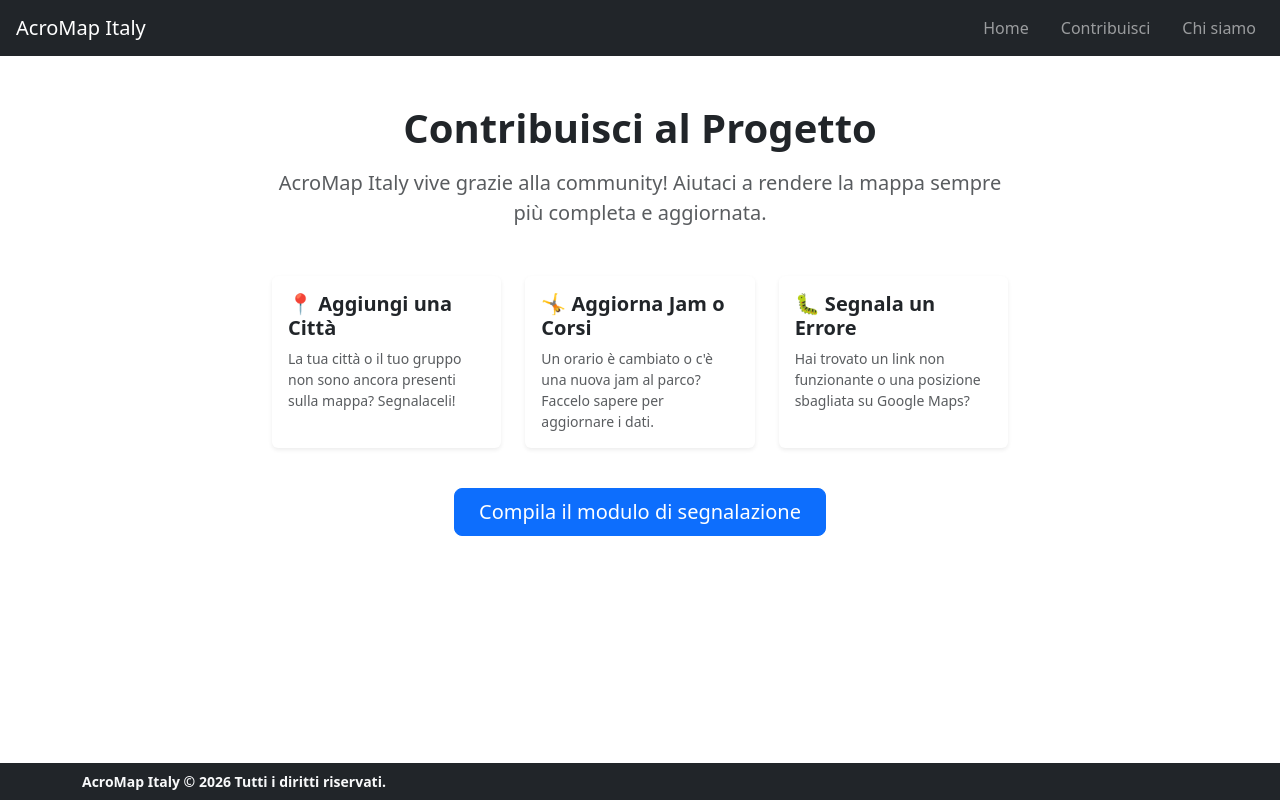
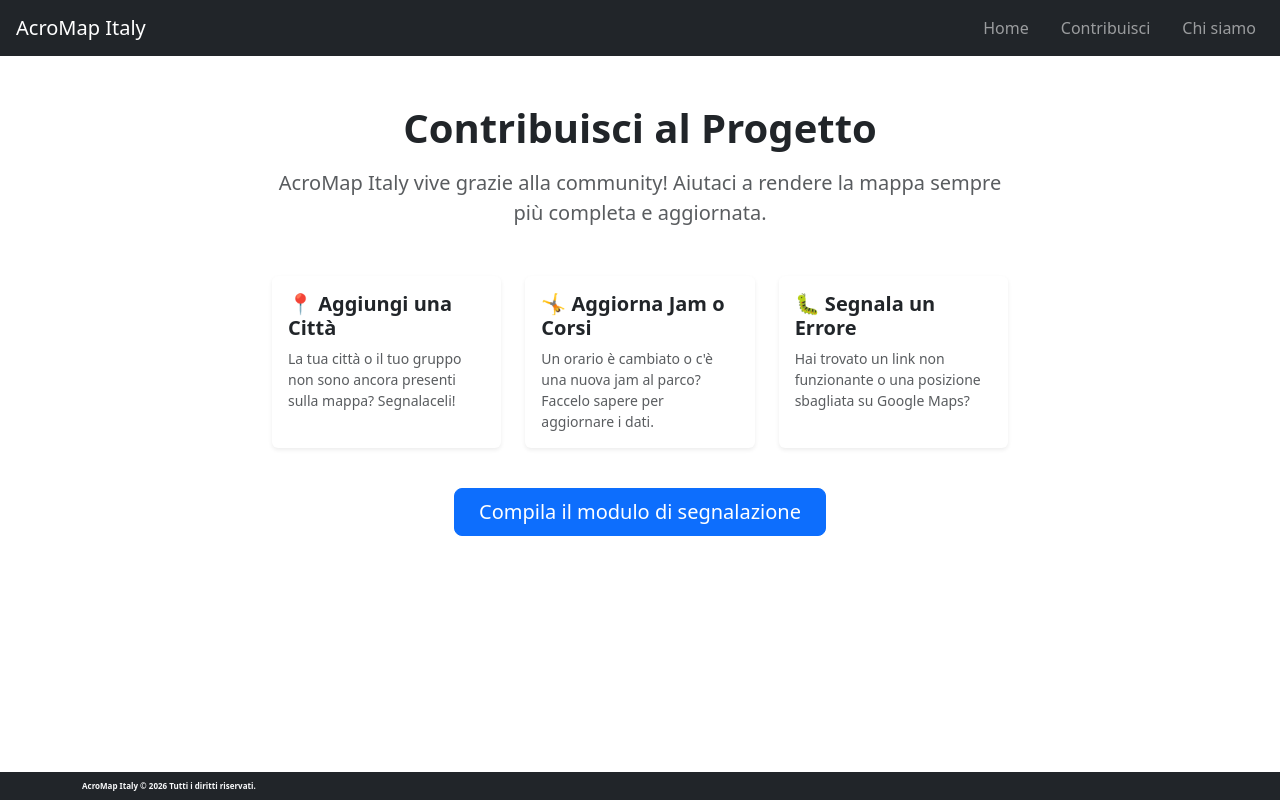
Before and after one commit to jacopo-nesti/AcroMap_Italy, a React (Vite) app: page /contribute in a window 1280 px wide. Built offline with nearby package versions, Linux system fonts and the light colour scheme.

Commit message:
remove MIT license, add link to tally form

```diff
--- a/public/data/cities.json
+++ b/public/data/cities.json
@@ -41,6 +41,7 @@
           {
             "id": 1,
             "name": "Corso Principianti",
+            "teachers": ["Marco Rossi", "Giulia Bianchi"],
             "day": "Giovedì",
             "start_time": "20:30",
             "end_time": "22:00",
@@ -119,6 +120,7 @@
           {
             "id": 1,
             "name": "Livello Base",
+            "teachers": ["Elena Verdi"],
             "day": "Giovedì",
             "start_time": "20:00",
             "end_time": "21:30",
--- a/src/components/CourseCard.jsx
+++ b/src/components/CourseCard.jsx
@@ -4,6 +4,7 @@ function CourseCard({ course }) {
         <li className="course-card list-group-item mb-2">
 
             <p className="mb-1"><strong>Corso:</strong> {course.name}</p>
+            <p className="mb-1"><strong>Insegnanti:</strong> {course.teachers?.join(', ')}</p>
             <p className="mb-1"><strong>Livello:</strong> {course.level}</p>
             <p className="mb-1"><strong>Giorno:</strong> {course.day}</p>
             <p className="mb-1"><strong>Orario:</strong> {course.start_time} - {course.end_time}</p>
--- a/src/components/Footer.jsx
+++ b/src/components/Footer.jsx
@@ -1,16 +1,16 @@
 function Footer() {
   return (
-
-    <footer className="bg-dark text-light text-center py-2 px-3 small mt-5">
+    <footer className="bg-dark text-light text-center py-2 px-3 mt-5" style={{ fontSize: '50%' }}>
 
       <div className="container d-flex justify-content-between align-items-center">
 
-        <span className="fw-bold">AcroMap Italy &copy; {new Date().getFullYear()} Tutti i diritti riservati.</span>
+        <span className="fw-bold">
+          AcroMap Italy &copy; {new Date().getFullYear()} Tutti i diritti riservati.
+        </span>
 
       </div>
 
     </footer>
-
   )
 }
 
--- a/src/pages/Contribute.jsx
+++ b/src/pages/Contribute.jsx
@@ -38,7 +38,7 @@ function Contribute() {
           </div>
 
           <a
-            href=""
+            href="https://tally.so/r/zxAD88"
             target="_blank"
             rel="noreferrer"
             className="btn btn-primary btn-lg px-4 mt-3"
```
Also changed, not shown: 1 other file (tests, documents, lock files or other folders).
